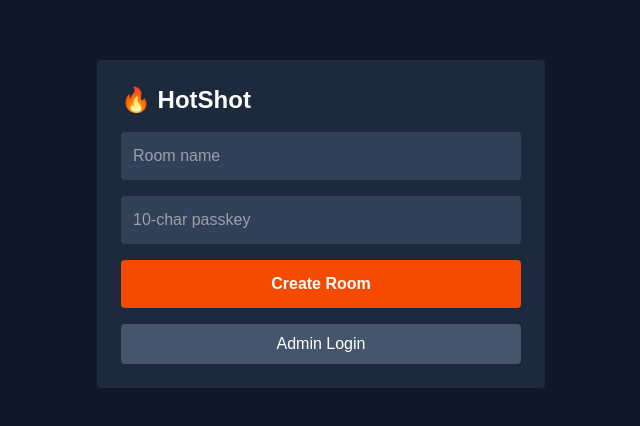
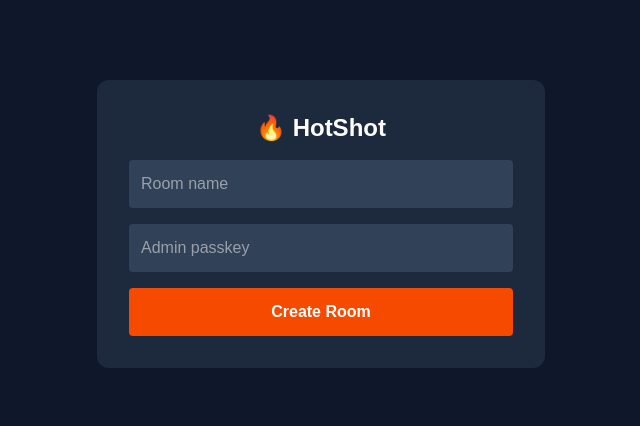
Before and after one commit to nh-44/hotshot2, a Next.js app: page / in a window 1280 px wide. Shown: the part 176-602 px from the top of the page, without its empty margins (319-959 px from the left). Built offline with nearby package versions, Linux system fonts and the light colour scheme; no server answers.

Commit message:
vercel-homepage fix v1

```diff
--- a/src/app/page.tsx
+++ b/src/app/page.tsx
@@ -2,73 +2,80 @@
 
 import { useState } from "react";
 import { useRouter } from "next/navigation";
-import { supabase } from "@/lib/supabase";
+import { supabase } from "@/lib/supabaseClient";
+import { getSessionToken } from "@/lib/session";
 
 export default function HomePage() {
   const router = useRouter();
+
   const [roomName, setRoomName] = useState("");
   const [passkey, setPasskey] = useState("");
+  const [loading, setLoading] = useState(false);
 
-  const createRoom = async () => {
-    if (!roomName || passkey.length !== 10) {
-      alert("Room name + 10-char passkey required");
+  const createRoom = async (e: React.FormEvent) => {
+    e.preventDefault();
+
+    if (!roomName.trim() || !passkey.trim()) {
+      alert("Room name and passkey are required");
       return;
     }
 
-    const { data } = await supabase
+    setLoading(true);
+
+    const hostSession = getSessionToken("host");
+
+    const { data, error } = await supabase
       .from("rooms")
-      .insert({ room_name: roomName, passkey })
+      .insert({
+        room_name: roomName.trim(),
+        passkey: passkey.trim(),
+        status: "draft",
+        host_session: hostSession,
+      })
       .select()
       .single();
 
-    router.push(`/host/${data.id}`);
-  };
+    if (error) {
+      console.error("CREATE ROOM ERROR:", error);
+      alert(error.message);
+      setLoading(false);
+      return;
+    }
 
-  const adminLogin = async () => {
-    const { data } = await supabase
-      .from("rooms")
-      .select("id")
-      .eq("passkey", passkey)
-      .single();
-
-    if (!data) return alert("Invalid passkey");
-
-    router.push(`/admin?room=${data.id}&passkey=${passkey}`);
+    // ✅ Redirect host to room setup screen
+    router.push(`/room/${data.id}`);
   };
 
   return (
-    <main className="min-h-screen flex items-center justify-center bg-slate-900 text-white p-6">
-      <div className="max-w-md w-full bg-slate-800 p-6 rounded space-y-4">
-        <h1 className="text-2xl font-bold">🔥 HotShot</h1>
+    <main className="min-h-screen flex items-center justify-center bg-slate-900 p-6 text-white">
+      <form
+        onSubmit={createRoom}
+        className="w-full max-w-md bg-slate-800 p-8 rounded-xl space-y-4"
+      >
+        <h1 className="text-2xl font-bold text-center">🔥 HotShot</h1>
 
         <input
           className="w-full p-3 rounded bg-slate-700"
           placeholder="Room name"
           value={roomName}
-          onChange={e => setRoomName(e.target.value)}
+          onChange={(e) => setRoomName(e.target.value)}
         />
 
         <input
           className="w-full p-3 rounded bg-slate-700"
-          placeholder="10-char passkey"
+          placeholder="Admin passkey"
           value={passkey}
-          onChange={e => setPasskey(e.target.value)}
+          onChange={(e) => setPasskey(e.target.value)}
         />
 
         <button
-          onClick={createRoom}
-          className="w-full bg-orange-600 py-3 rounded font-bold"
+          type="submit"
+          disabled={loading}
+          className="w-full bg-orange-600 py-3 rounded font-bold disabled:opacity-50"
         >
-          Create Room
+          {loading ? "Creating…" : "Create Room"}
         </button>
-
-        <button
-          onClick={adminLogin}
-          className="w-full bg-slate-600 py-2 rounded"
-        >
-          Admin Login
-        </button>
-      </div>
+      </form>
     </main>
   );
 }
```
